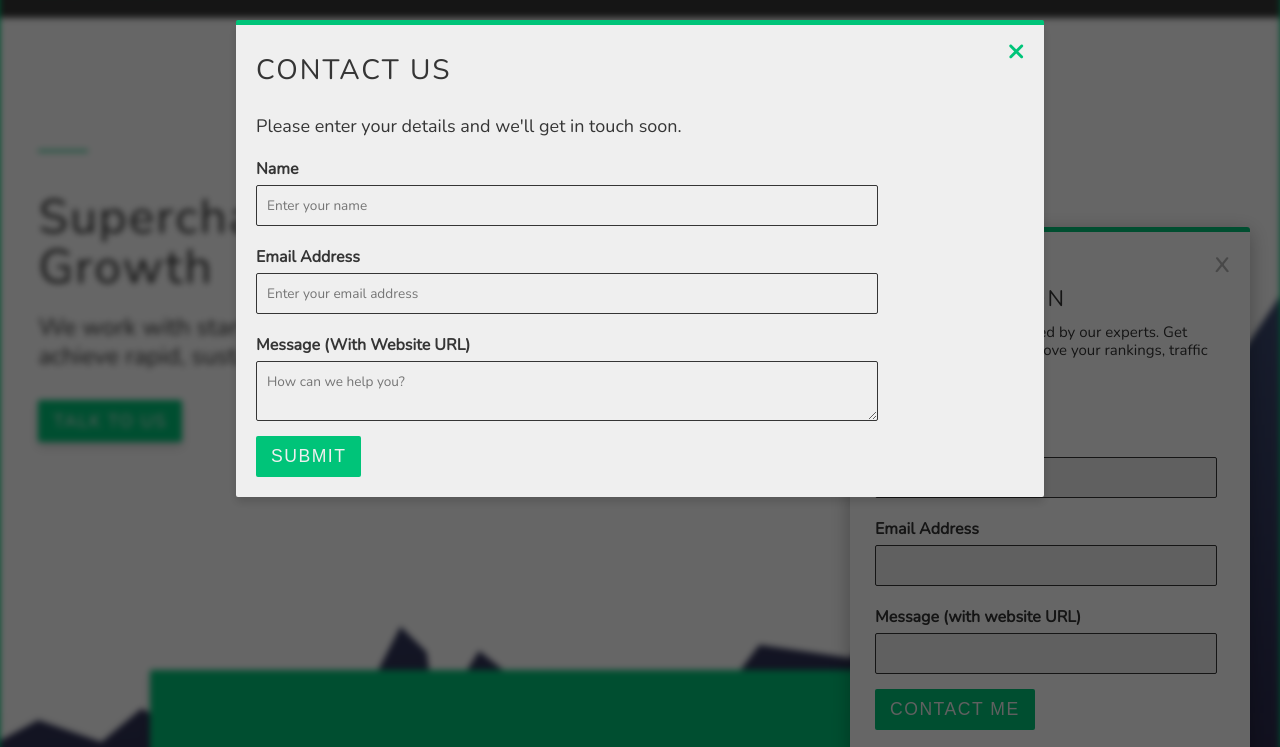
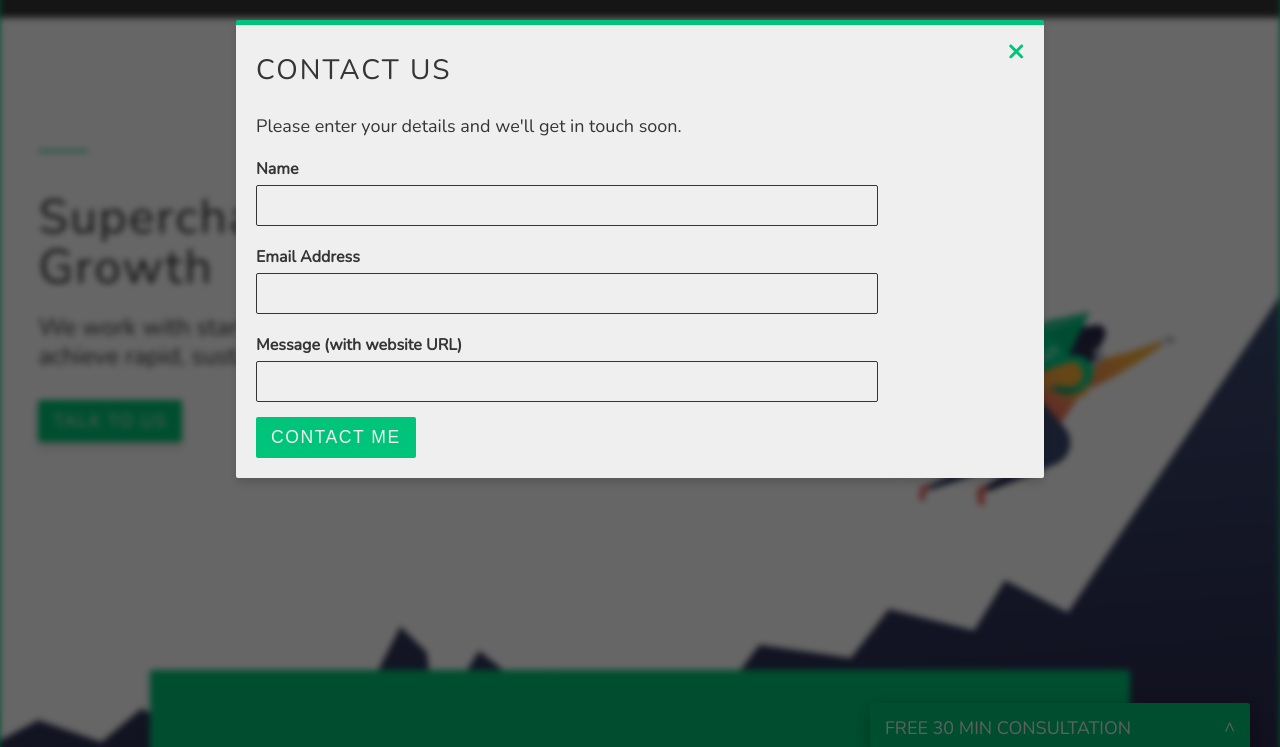
Before and after one commit to Ghaas-agency/ghaas, a website: page src/index.html in a window 1280 px wide. Both pictures are taken after a click on the element "TALK TO US". Shown: the part 50-797 px from the top of the page. Drawn offline with nearby package versions, Linux system fonts and the light colour scheme.

Commit message:
/ - added bottom tab form, replaced drip forms with mailchimp

```diff
--- a/src/assets/scss/style.scss
+++ b/src/assets/scss/style.scss
@@ -1501,14 +1501,41 @@ form>div {
 
 .bottom-tab-contact-form {
   position: fixed;
-  bottom: -5px;
+  bottom: 0px;
   right: 30px;
-  background-color: #ffffff;
-  padding: 25px;
+  padding: 10px 15px;
   box-shadow: $secondary-shadow;
   border-radius: 3px;
-  max-width: 350px;
+  width: 350px;
   border-top: 5px solid $primary-color;
+  background-color: $primary-color;
+  cursor: pointer;
+
+  @media (max-width: 767px) {
+    right: 3.5%;
+    left: 3.5%;
+    width: 80%;
+  }
+
+  &__hook {
+    p {
+      display: inline-block;
+      margin: 0;
+      color: $grey-color-light;
+      text-transform: uppercase;
+
+      &:first-child {
+        float: left;
+      }
+
+      &:last-child {
+        float: right
+      }
+    }
+  }
+
+  &__content {
+    display: none;
 
     p {
       font-size: 15px;
@@ -1524,6 +1551,8 @@ form>div {
     form {
       padding-right: 30px;
     }
+  }
+
 
   &--close {
     position: absolute;
--- a/src/index.html
+++ b/src/index.html
@@ -245,25 +245,39 @@
       <span class="modal-close">&times;</span>
       <h3>Contact Us</h3>
       <p>Please enter your details and we&apos;ll get in touch soon.</p>
-      <form action="https://www.getdrip.com/forms/87999047/submissions" method="POST" data-drip-embedded-form="87999047">
-        <div>
-          <label for="drip-name">Name</label>
-          <input type="text" id="drip-name" name="fields[name]" value="" placeholder="Enter your name" />
+      <div id="mc_embed_signup">
+        <form action="https://xyz.us12.list-manage.com/subscribe/post?u=2c4041c68da79c12074045904&amp;id=fe8c495a2f" method="post" id="mc-embedded-subscribe-form" name="mc-embedded-subscribe-form" class="validate" target="_blank" novalidate>
+          <div id="mc_embed_signup_scroll">
+            <div class="mc-field-group">
+              <label for="mce-FULLNAME">Name </label>
+              <input type="text" value="" name="FULLNAME" class="required" id="mce-FULLNAME">
             </div>
-        <div>
-          <label for="drip-email">Email Address</label>
-          <input type="email" id="drip-email" name="fields[email]" value="" placeholder="Enter your email address" />
+            <div class="mc-field-group">
+              <label for="mce-EMAIL">Email Address </label>
+              <input type="email" value="" name="EMAIL" class="required email" id="mce-EMAIL">
             </div>
-        <div>
-          <label for="drip-message">Message (With Website URL)</label>
-          <textarea name="fields[message]" id="drip-message" placeholder="How can we help you?"></textarea>
+            <div class="mc-field-group">
+              <label for="mce-MESSAGE">Message (with website URL) </label>
+              <input type="text" value="" name="MESSAGE" class="required" id="mce-MESSAGE">
             </div>
-        <input type="submit" data-drip-attribute="sign-up-button" value="Submit">
+            <div id="mce-responses" class="clear">
+              <div class="response" id="mce-error-response" style="display:none"></div>
+              <div class="response" id="mce-success-response" style="display:none"></div>
+            </div>    <!-- real people should not fill this in and expect good things - do not remove this or risk form bot signups-->
+            <div style="position: absolute; left: -5000px;" aria-hidden="true"><input type="text" name="b_2c4041c68da79c12074045904_fe8c495a2f" tabindex="-1" value=""></div>
+            <div class="clear"><input type="submit" value="CONTACT ME" name="subscribe" id="mc-embedded-subscribe" class="button"></div>
+          </div>
         </form>
+      </div>
     </div>
   </div>
 
   <div class="bottom-tab-contact-form">
+    <div class="bottom-tab-contact-form__hook">
+      <p>Free 30 Min Consultation</p>
+      <p>^</p>
+    </div>
+    <div class="bottom-tab-contact-form__content">
       <div class="bottom-tab-contact-form--close">x</div>
       <h3>Free 30 Min Consultation</h3>
       <p>Get your website reviewed by our experts. Get actionable tactics to improve your rankings, traffic and conversion rates.</p>
@@ -291,6 +305,7 @@
             <div class="clear"><input type="submit" value="CONTACT ME" name="subscribe" id="mc-embedded-subscribe" class="button"></div>
           </div>
         </form>
+      </div>
     </div>
   </div>
 
@@ -328,6 +343,27 @@
         modal.style.display = 'none';
         visible.classList.remove('blur');
       }
+
+      /* Bottom tab contact form */
+      var bottomTabForm = document.getElementsByClassName('bottom-tab-contact-form')[0];
+      var bottomTabFormHook = document.getElementsByClassName('bottom-tab-contact-form__hook')[0];
+      var bottomTabFormContent = document.getElementsByClassName('bottom-tab-contact-form__content')[0];
+
+      if(e.target.className === 'bottom-tab-contact-form' || e.target.className === 'bottom-tab-contact-form__hook' || e.target.parentElement.className === 'bottom-tab-contact-form__hook') {
+        bottomTabFormHook.style.display = 'none';
+        bottomTabFormContent.style.display = 'initial';
+        bottomTabForm.style.backgroundColor = '#efefef';
+        bottomTabForm.style.padding = '25px';
+        bottomTabForm.style.cursor = 'unset';
+      }
+
+      if(e.target.className === 'bottom-tab-contact-form--close') {
+        bottomTabFormHook.style.display = 'initial';
+        bottomTabFormContent.style.display = 'none';
+        bottomTabForm.style.backgroundColor = '#00C479';
+        bottomTabForm.style.padding = '10px 15px';
+        bottomTabForm.style.cursor = 'pointer';
+      }
     }
   </script>
 
```
Also changed, not shown: src/assets/css/style.css. Lines whose indentation alone changed are shown as unchanged.
